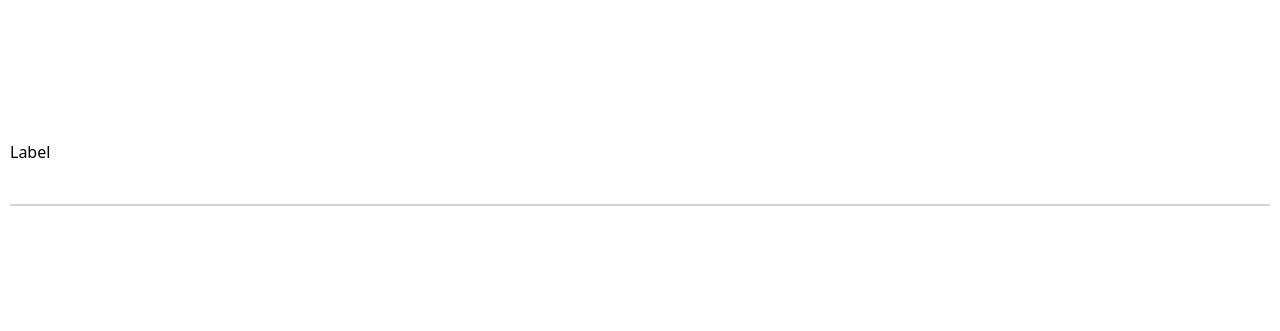
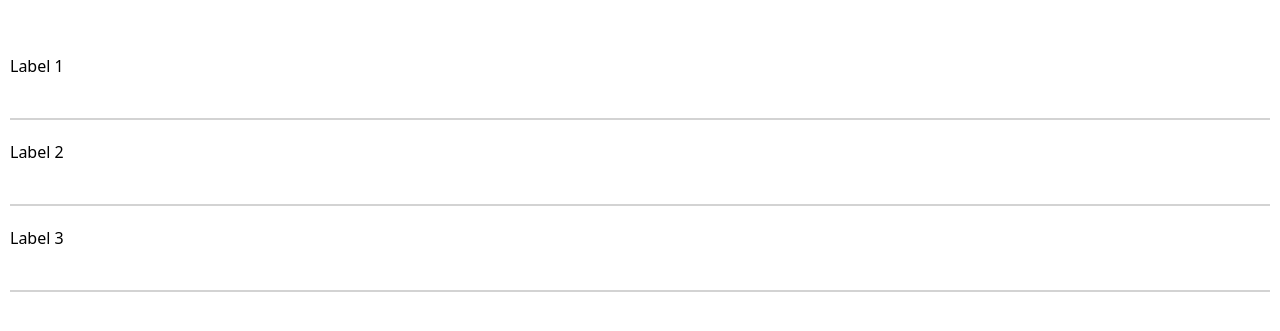
Before and after one commit to Dekeypetey40/react-componenets-opsy, a React (Vite) app: page / in a window 1280 px wide. Shown: the part 227-558 px from the top of the page. Built offline with nearby package versions, Linux system fonts and the light colour scheme.

Commit message:
Refactor App component to handle multiple text inputs

```diff
--- a/src/App.jsx
+++ b/src/App.jsx
@@ -3,15 +3,24 @@ import "./assets/css/style.css";
 import TextField from "./components/Field/TextField";
 
 function App() {
-  const [text, setText] = useState("");
+  const [texts, setTexts] = useState(["", "", ""]); // Initialize state with three empty strings
 
-  const handleTextChange = (event) => {
-    setText(event.target.value); // Update state when TextField changes
+  const handleTextChange = (index) => (event) => {
+    const newValues = [...texts];
+    newValues[index] = event.target.value;
+    setTexts(newValues); // Update state when TextField changes
   };
 
   return (
-    <div className="flex items-center justify-center h-screen">
-      <TextField label="Label" value={text} onChange={handleTextChange} />
+    <div className="flex items-center justify-center h-screen flex-col">
+      {texts.map((text, index) => (
+        <TextField
+          key={index}
+          label={`Label ${index + 1}`}
+          value={text}
+          onChange={handleTextChange(index)}
+        />
+      ))}
       {/* Rest of your App components */}
     </div>
   );
```
